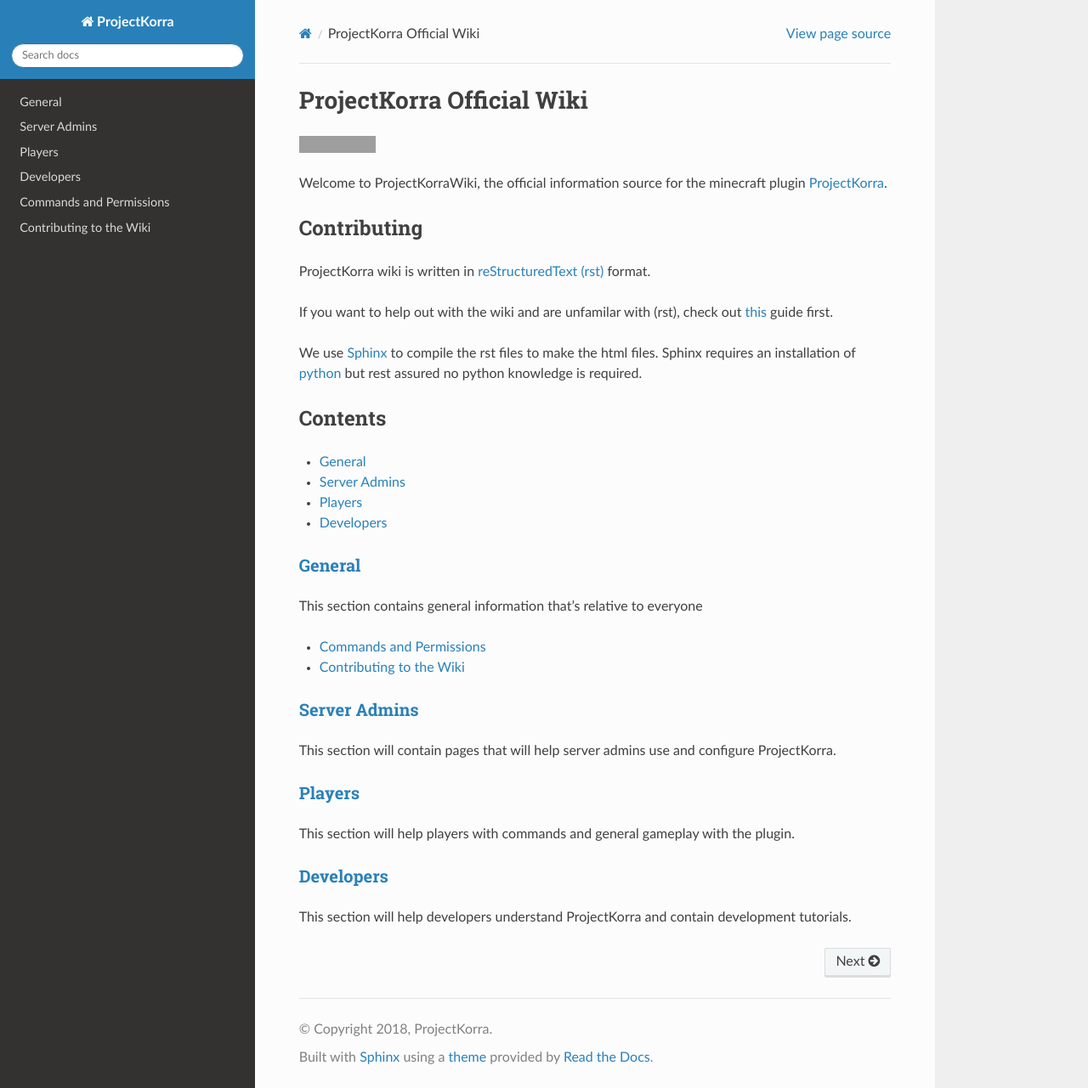
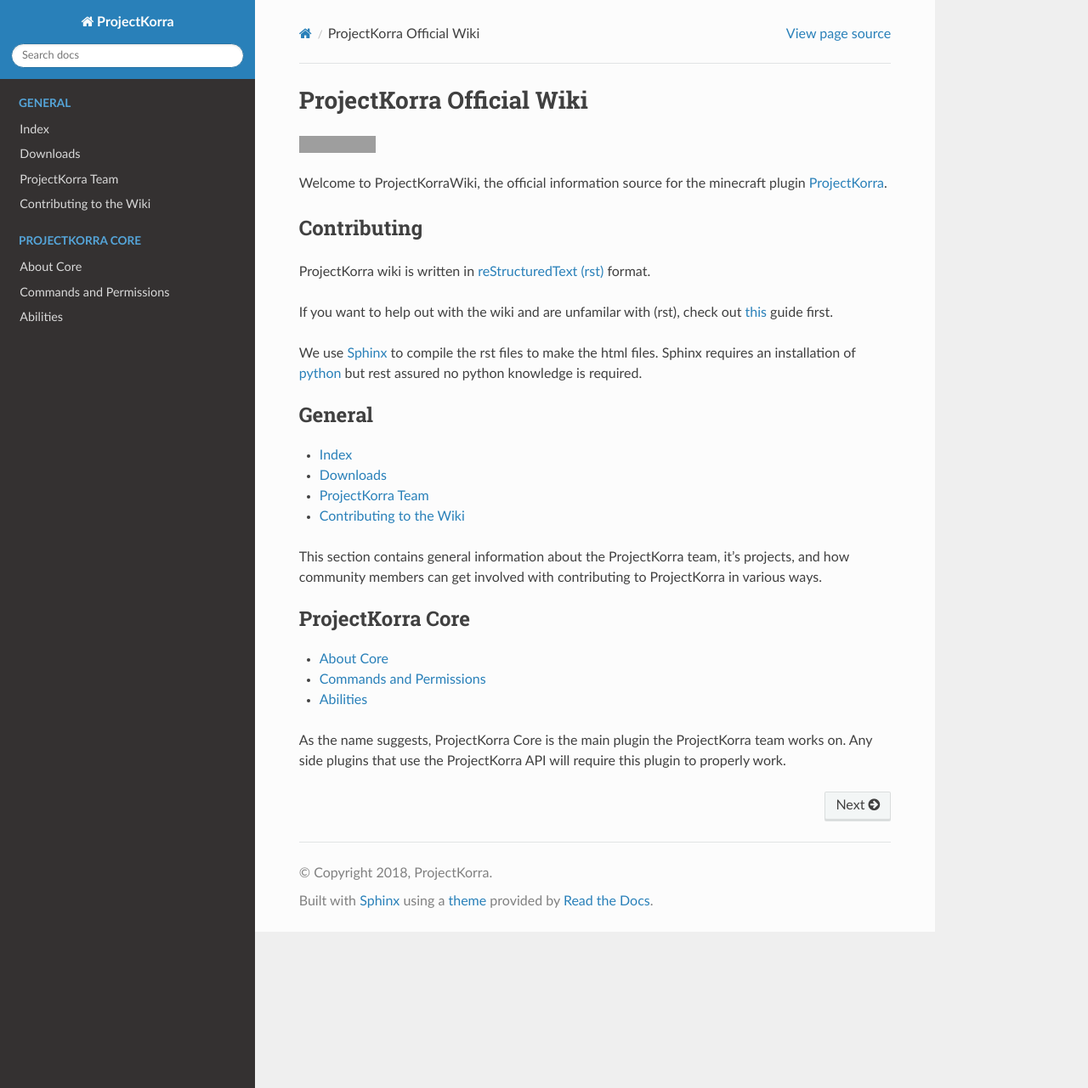
Before and after one commit to ProjectKorra/ProjectKorraWiki, a Sphinx documentation site: the page built from source/index.rst, in a window 1280 px wide and 1281 px high. Shown: the whole window at 85% size. Built offline with Sphinx 7.4.7 and the Read the Docs theme 2.0.0, drawn with Linux system fonts in a browser that asks for light colours; grey boxes are pictures that could not be loaded.

Commit message:
Wiki refactor

```diff
--- a/source/general/wiki_contributing.rst
+++ b/source/general/wiki_contributing.rst
@@ -3,7 +3,7 @@
 ========================
 
 Setting up the environment
---------------------------
+==========================
 
 To begin editing the wiki we first need to set our environment up. The prerequisites needed is just `python <https://www.python.org/downloads/>`_.
 
@@ -37,7 +37,7 @@
 The reason we need sphinx is so you can view your changes locally before you submit your changes as a pull request.
 
 Viewing your changes locally
-----------------------------
+============================
 
 Once you have made some changes and you are ready to see your edits locally open terminal / command prompt and run
 
@@ -49,7 +49,7 @@
 To view the wiki double click on ``build > html > index.html``
 
 Submitting your changes
------------------------
+=======================
 
 Now that you are happy with your changes remember to commit them using git and make sure to put a detailed message indicating what you have done.
 If you are fixing/completing an issue please also reference the issue number in your commit message.
--- a/source/index.rst
+++ b/source/index.rst
@@ -5,44 +5,28 @@
 
 .. include:: ../README.rst
 
-Contents
-========
 .. toctree::
+   :caption: General
+   :name: generaltoc
    :maxdepth: 1
 
-   general/index
-   admins/index
-   players/index
-   developers/index
+   Index <general/index>
+   Downloads <general/downloads>
+   ProjectKorra Team <general/staff>
+   Contributing to the Wiki <general/wiki_contributing>
+
+This section contains general information about the ProjectKorra team, it's projects, and
+how community members can get involved with contributing to ProjectKorra in various ways.
 
 
-`General`_
---------------
-
-This section contains general information that's relative to everyone
-
 .. toctree::
+   :caption: ProjectKorra Core
+   :name: coretoc
    :maxdepth: 1
 
-   general/commands
-   general/wiki_contributing
+   About Core <pkcore/about>
+   Commands and Permissions <pkcore/commands>
+   pkcore/abilities
 
-`Server Admins`_
-----------------
-
-This section will contain pages that will help server admins use and configure ProjectKorra.
-
-`Players`_
---------------
-
-This section will help players with commands and general gameplay with the plugin.
-
-`Developers`_
---------------
-
-This section will help developers understand ProjectKorra and contain development tutorials.
-
-.. _General: general/index
-.. _Server Admins: admins/index
-.. _Players: players/index
-.. _Developers: developers/index
+As the name suggests, ProjectKorra Core is the main plugin the ProjectKorra team works on.
+Any side plugins that use the ProjectKorra API will require this plugin to properly work.
```
Also changed, not shown: source/admins/index.rst (deleted, +0 -11 lines), source/developers/index.rst (deleted, +0 -11 lines), source/general/downloads.rst (added, +23 -0 lines), source/general/index.rst (+10 -123 lines), source/general/staff.rst (added, +80 -0 lines), source/pkcore/abilities.rst (added, +52 -0 lines), source/pkcore/ability_dir/airswipe.rst (added, +30 -0 lines), source/pkcore/about.rst (added, +53 -0 lines), source/pkcore/commands.rst (renamed from source/general/commands.rst, +11 -12 lines), source/players/index.rst (deleted, +0 -11 lines).
